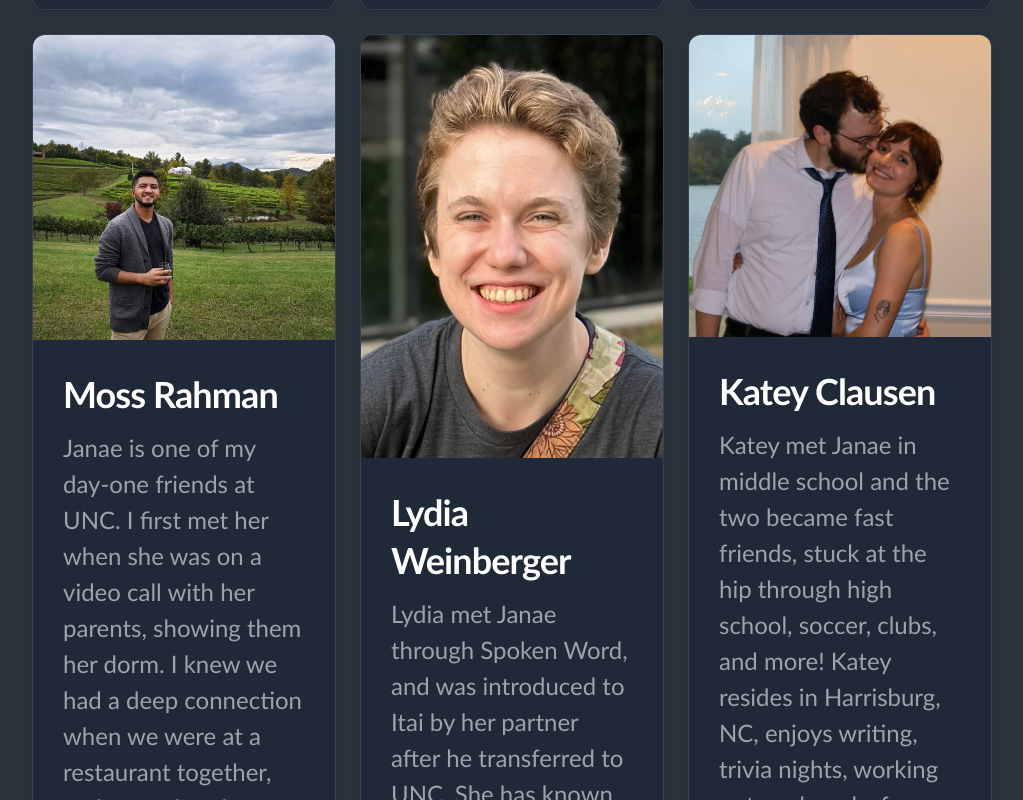
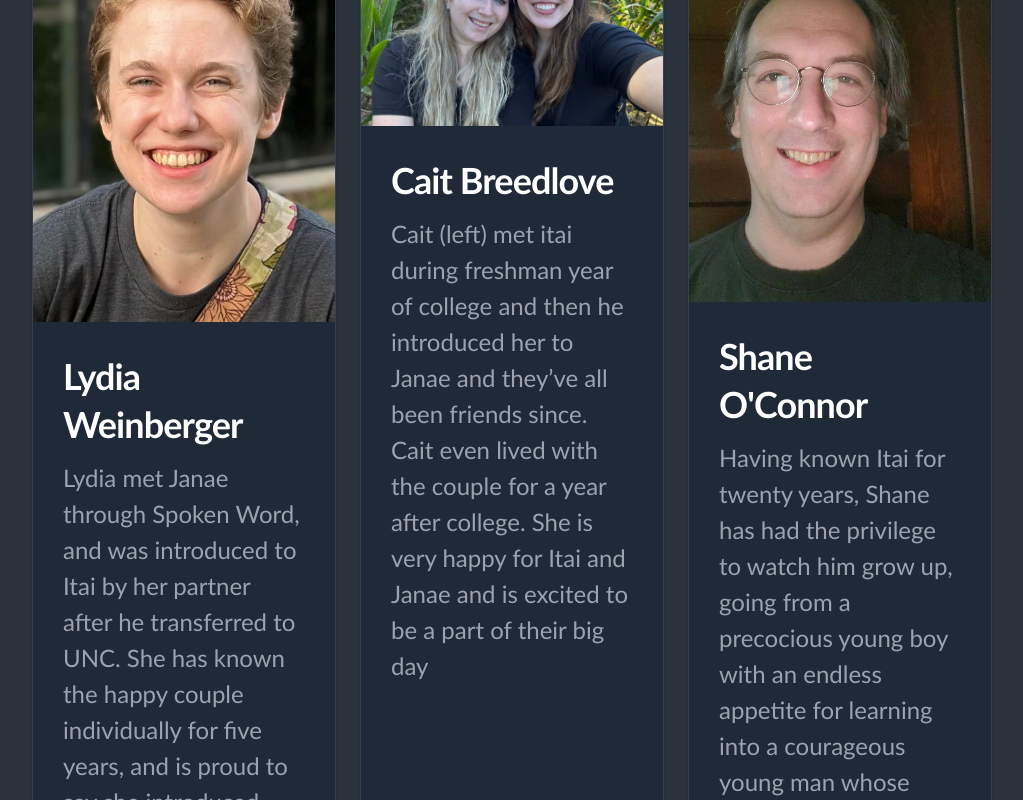
Before and after one commit to itaifish/wedding-website, a React (Vite) app: page / in a window 1280 px wide. Shown: the part 8758-9558 px from the top of the page, without its empty margins (128-1151 px from the left). Built offline with nearby package versions, Linux system fonts and the light colour scheme.

Commit message:
Add Cait (#1)

```diff
--- a/src/components/organisms/WeddingParty.tsx
+++ b/src/components/organisms/WeddingParty.tsx
@@ -7,6 +7,7 @@ import LydiaPicture from '../../assets/wedding-party/Lydia.jpg';
 import SophiePicture from '../../assets/wedding-party/Sophie.jpg';
 import BenPicture from '../../assets/wedding-party/Ben.png';
 import ShanePicture from '../../assets/wedding-party/Shane.jpg';
+import CaitPicture from '../../assets/wedding-party/Cait.jpg';
 
 import { Card } from '../molecules/Card';
 
@@ -46,6 +47,11 @@ const weddingParty: { name: string; pic: string; bio: string }[] = [
 		pic: SophiePicture,
 		bio: 'Hi my name is Sophie! I’ve known Itai since he was 4 years old, right after I was born. Because I am his sister. I didn’t think the day would come that he got married, and yet here we are…so mazel tov to Itai and Janae!!! I wish lots of good luck to Janae for the next 60 or so years of putting up with him. Remember to take deep breaths and don’t feed him peppers or cinnamon. He goes through phases with mushroom. Avoid discussing astrology or crystals and hold his hand while the airplane leaves for takeoff. That’s pretty much it. Cheers! ',
 	},
+	{
+		name: 'Cait Breedlove',
+		pic: CaitPicture,
+		bio: 'Cait (left) met itai during freshman year of college and then he introduced her to Janae and they’ve all been friends since. Cait even lived with the couple for a year after college. She is very happy for Itai and Janae and is excited to be a part of their big day',
+	},
 ];
 
 const WeddingParty = () => {
```
Also changed, not shown: src/assets/wedding-party/Cait.jpg (added).
